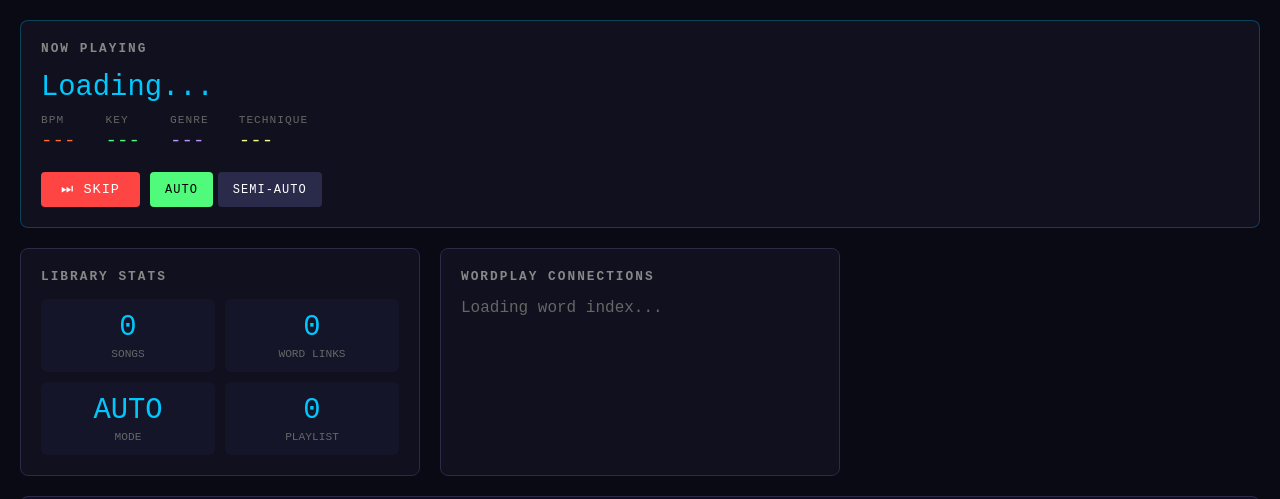
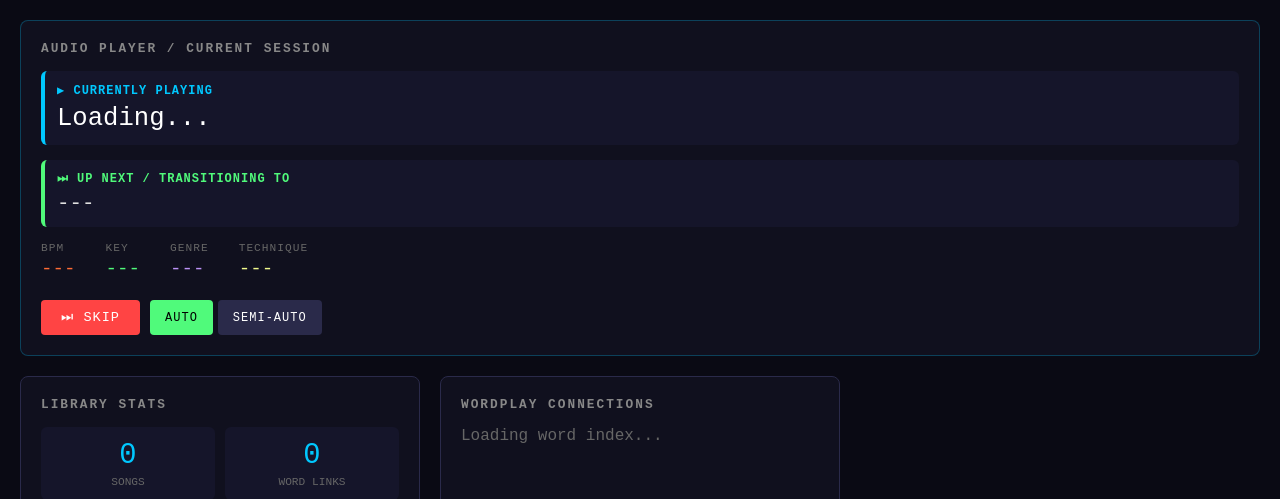
Before and after one commit to parth33320/DJ, a Flask app: page / in a window 1280 px wide. Shown: the part 75-574 px from the top of the page. Run offline with Flask 3, Linux system fonts and the light colour scheme; data that the repository does not hold is empty; some libraries are stand-ins or nearby versions.

Commit message:
feat(ui): display current song and next song in audio player UI

```diff
--- a/standalone_ui_server.py
+++ b/standalone_ui_server.py
@@ -121,12 +121,12 @@ MOBILE_UI_HTML = """
                     <div class="tech-badge">* ${currentItem.technique}</div>
 
                     <div class="track-box track-out">
-                        <div class="label-sm label-out">OUTGOING TRACK (A) - Playing First</div>
+                        <div class="label-sm label-out">▶ CURRENTLY PLAYING (TRACK A)</div>
                         <div class="track-title">${escapeHtml(currentItem.from_title)}</div>
                     </div>
 
                     <div class="track-box track-in">
-                        <div class="label-sm label-in">INCOMING TRACK (B) - Playing Second</div>
+                        <div class="label-sm label-in">⏭ UP NEXT / TRANSITIONING TO (TRACK B)</div>
                         <div class="track-title">${escapeHtml(currentItem.to_title)}</div>
                     </div>
 
--- a/ui/web_ui/app.py
+++ b/ui/web_ui/app.py
@@ -33,6 +33,12 @@ def get_status():
             dj_app_ref.current_song, {}
         )
 
+    next_song = None
+    if getattr(dj_app_ref, 'next_song', None):
+        next_song = dj_app_ref.metadata_cache.get(
+            dj_app_ref.next_song, {}
+        )
+
     return jsonify({
         'is_playing': dj_app_ref.is_playing,
         'mode': dj_app_ref.mode,
@@ -41,6 +47,12 @@ def get_status():
             'bpm': current.get('bpm', 0) if current else 0,
             'key': current.get('camelot', 'N/A') if current else 'N/A',
             'genre': current.get('genre_hint', '') if current else '',
+        },
+        'next_song': {
+            'title': next_song.get('title', 'None') if next_song else 'None',
+            'bpm': next_song.get('bpm', 0) if next_song else 0,
+            'key': next_song.get('camelot', 'N/A') if next_song else 'N/A',
+            'genre': next_song.get('genre_hint', '') if next_song else '',
         },
         'total_songs': len(dj_app_ref.metadata_cache),
         'playlist_count': len(dj_app_ref.playlist)
@@ -117,18 +129,25 @@ def handle_update_request():
         current = dj_app_ref.metadata_cache.get(
             dj_app_ref.current_song, {}
         )
+        next_song = None
+        if getattr(dj_app_ref, 'next_song', None):
+            next_song = dj_app_ref.metadata_cache.get(
+                dj_app_ref.next_song, {}
+            )
         emit('state_update', {
             'title': current.get('title', 'Unknown'),
+            'next_title': next_song.get('title', 'None') if next_song else 'None',
             'bpm': current.get('bpm', 0),
             'key': current.get('camelot', 'N/A'),
             'genre': current.get('genre_hint', ''),
             'mode': dj_app_ref.mode
         })
 
-def broadcast_now_playing(title, bpm, key, genre, technique):
+def broadcast_now_playing(title, bpm, key, genre, technique, next_title='None'):
     """Broadcast to all connected web clients"""
     socketio.emit('now_playing', {
         'title': title,
+        'next_title': next_title,
         'bpm': bpm,
         'key': key,
         'genre': genre,
--- a/ui/web_ui/templates/index.html
+++ b/ui/web_ui/templates/index.html
@@ -71,10 +71,42 @@
             border-color: #00c8ff44;
         }
 
+        .track-section {
+            margin-bottom: 15px;
+            padding: 12px;
+            border-radius: 6px;
+            background: #15152a;
+        }
+
+        .track-section.current-track {
+            border-left: 4px solid #00c8ff;
+        }
+
+        .track-section.next-track {
+            border-left: 4px solid #50fa7b;
+        }
+
+        .track-label {
+            font-size: 0.75rem;
+            font-weight: bold;
+            letter-spacing: 1px;
+            margin-bottom: 6px;
+        }
+
+        .track-label.current { color: #00c8ff; }
+        .track-label.next { color: #50fa7b; }
+
         .song-title {
-            font-size: 1.8rem;
-            color: #00c8ff;
-            margin-bottom: 10px;
+            font-size: 1.6rem;
+            color: #ffffff;
+            white-space: nowrap;
+            overflow: hidden;
+            text-overflow: ellipsis;
+        }
+
+        .next-song-title {
+            font-size: 1.3rem;
+            color: #e0e0e0;
             white-space: nowrap;
             overflow: hidden;
             text-overflow: ellipsis;
@@ -255,8 +287,18 @@
 
     <!-- Now Playing -->
     <div class="card now-playing">
-        <h2>Now Playing</h2>
-        <div class="song-title" id="song-title">Loading...</div>
+        <h2>Audio Player / Current Session</h2>
+
+        <div class="track-section current-track">
+            <div class="track-label current">▶ CURRENTLY PLAYING</div>
+            <div class="song-title" id="song-title">Loading...</div>
+        </div>
+
+        <div class="track-section next-track">
+            <div class="track-label next">⏭ UP NEXT / TRANSITIONING TO</div>
+            <div class="next-song-title" id="next-song-title">---</div>
+        </div>
+
         <div class="song-meta">
             <div class="meta-item">
                 <span class="meta-label">BPM</span>
@@ -361,6 +403,8 @@
     socket.on('now_playing', (data) => {
         document.getElementById('song-title').textContent =
             data.title || 'Unknown';
+        document.getElementById('next-song-title').textContent =
+            data.next_title || '---';
         document.getElementById('bpm').textContent =
             data.bpm ? data.bpm.toFixed(1) : '---';
         document.getElementById('key').textContent = data.key || '---';
@@ -372,6 +416,8 @@
     socket.on('state_update', (data) => {
         document.getElementById('song-title').textContent =
             data.title || 'Unknown';
+        document.getElementById('next-song-title').textContent =
+            data.next_title || '---';
         document.getElementById('bpm').textContent =
             data.bpm ? parseFloat(data.bpm).toFixed(1) : '---';
         document.getElementById('key').textContent = data.key || '---';
@@ -413,6 +459,12 @@
                     d.total_songs || 0;
                 document.getElementById('playlist-count').textContent =
                     d.playlist_count || 0;
+                if (d.current_song && d.current_song.title) {
+                    document.getElementById('song-title').textContent = d.current_song.title;
+                }
+                if (d.next_song && d.next_song.title) {
+                    document.getElementById('next-song-title').textContent = d.next_song.title;
+                }
             });
     }
 
```
